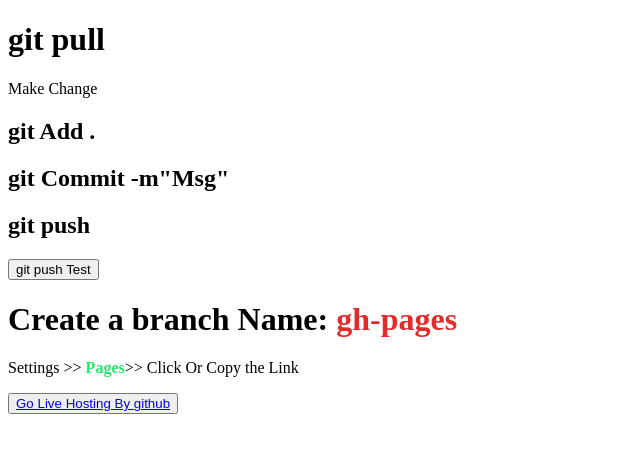
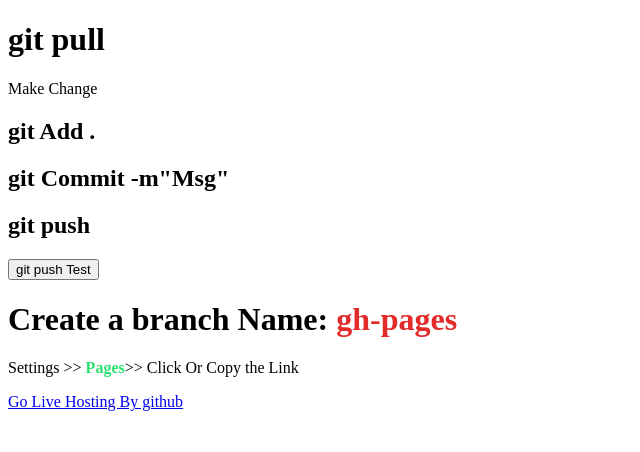
Before and after one commit to NFRIDOY/Welcome-to-web, a plain HTML site: page index.html in a window 1280 px wide. Shown: the whole page, without its empty margins (0-640 px from the left). Drawn offline with Linux system fonts and the light colour scheme.

```diff
--- a/index.html
+++ b/index.html
@@ -15,6 +15,6 @@
     <button>git push Test</button> <br>
     <h1>Create a branch Name: <b style="color: rgb(226, 43, 43);">gh-pages</b></h1>
     <p>Settings >> <b style="color: rgb(43, 226, 110);">Pages</b>>> Click Or Copy the Link</p>
-    <button> <a href="https://nfridoy.github.io/Welcome-to-web/">Go Live Hosting By github</a></button>
+    <a href="https://nfridoy.github.io/Welcome-to-web/">Go Live Hosting By github</a>
 </body>
 </html>
```
